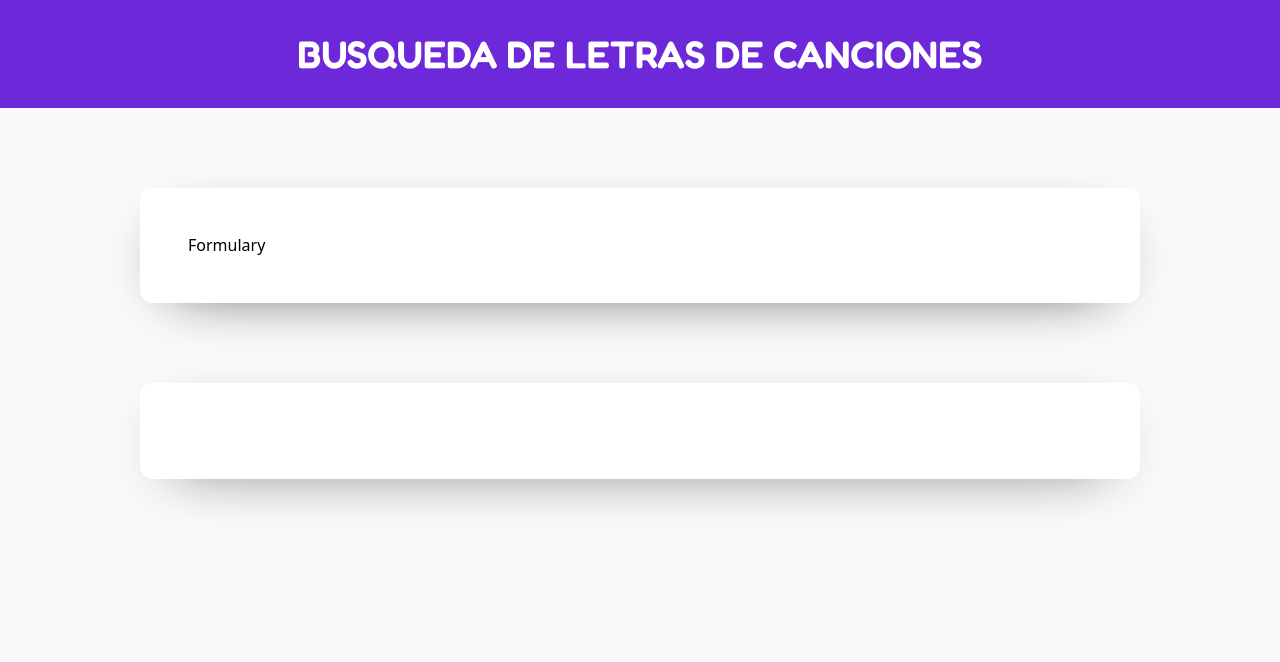
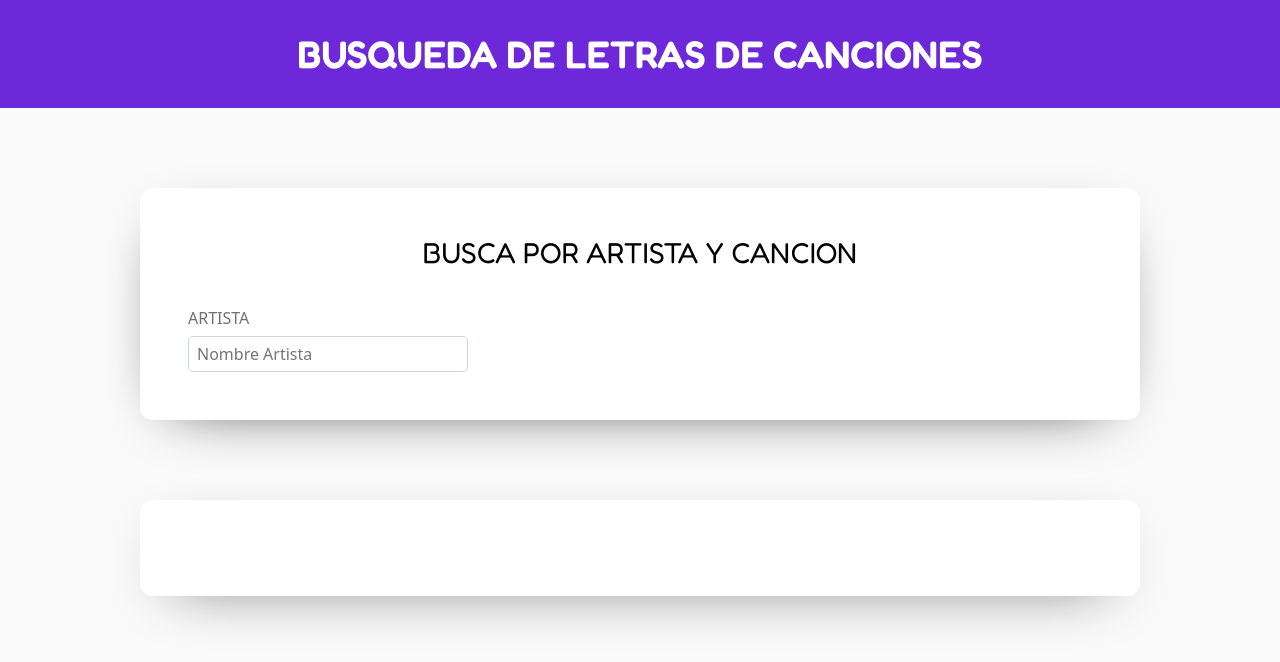
Before and after one commit to NestorSanchezS/BuscadorMusicaLetraApp, a React (Vite) app: page / in a window 1280 px wide. Shown: the top 662 px of the page. Built offline with nearby package versions, Linux system fonts and the light colour scheme.

Commit message:
edit and add element component formulary

```diff
--- a/src/components/Formulary.jsx
+++ b/src/components/Formulary.jsx
@@ -1,5 +1,15 @@
 import React from "react";
 
 export const Formulary = () => {
-  return <form>Formulary</form>;
+  return (
+    <form>
+      <legend>Busca por Artista y Cancion</legend>
+      <div className="form-grid">
+        <div>
+          <label>Artista</label>
+          <input type="text" name="artist" placeholder="Nombre Artista" />
+        </div>
+      </div>
+    </form>
+  );
 };
```
